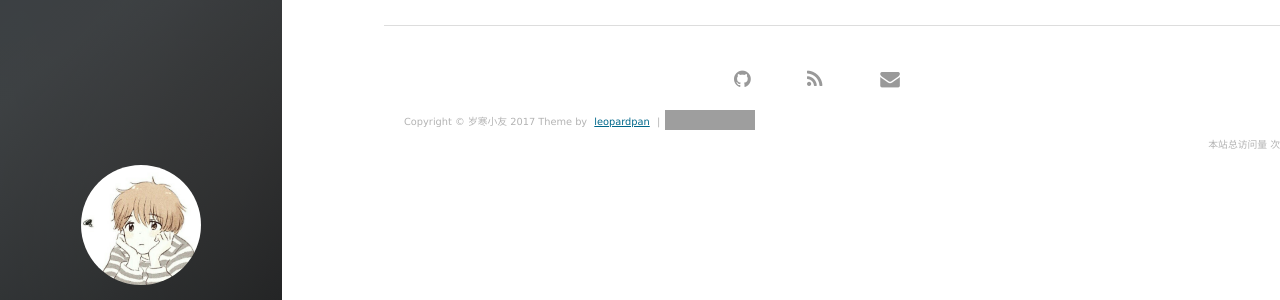
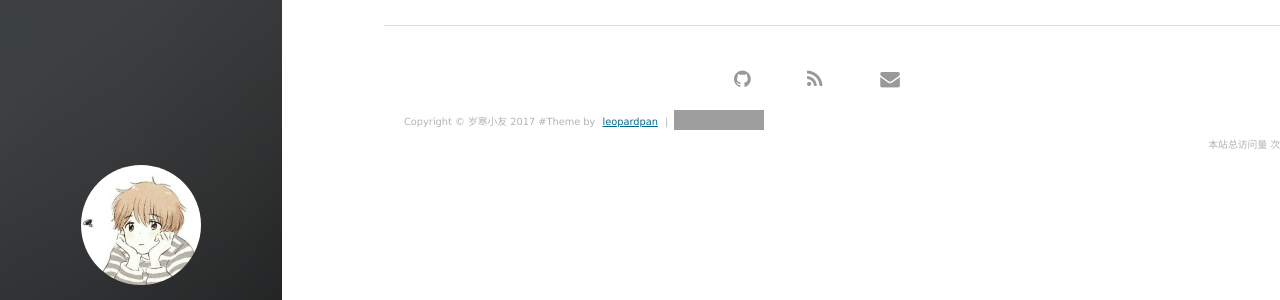
Before and after one commit to OldCold8/OldCold8.github.io, a Jekyll site: the page built from archive.html, in a window 1280 px wide. Shown: the part 123-423 px from the top of the page. Built offline with Jekyll 4.4.1, drawn with Linux system fonts in a browser that asks for light colours; nearby versions of some CDN libraries; comment, search, counter and statistics services are not loaded; grey boxes are pictures that could not be loaded.

Commit message:
Update footer.html

```diff
--- a/_includes/footer.html
+++ b/_includes/footer.html
@@ -69,7 +69,7 @@
 
         <div class = "footer_div">
            <p class="copyright text-muted">
-            Copyright &copy; {{ site.title }} {{ site.time | date: '%Y' }} Theme by <a href="http://baixin.io/">leopardpan</a> |
+            Copyright &copy; {{ site.title }} {{ site.time | date: '%Y' }} #Theme by <a href="http://baixin.io/">leopardpan</a> |
             <iframe
                 style="margin-left: 2px; margin-bottom:-5px;"
                 frameborder="0" scrolling="0" width="91px" height="20px"
```
